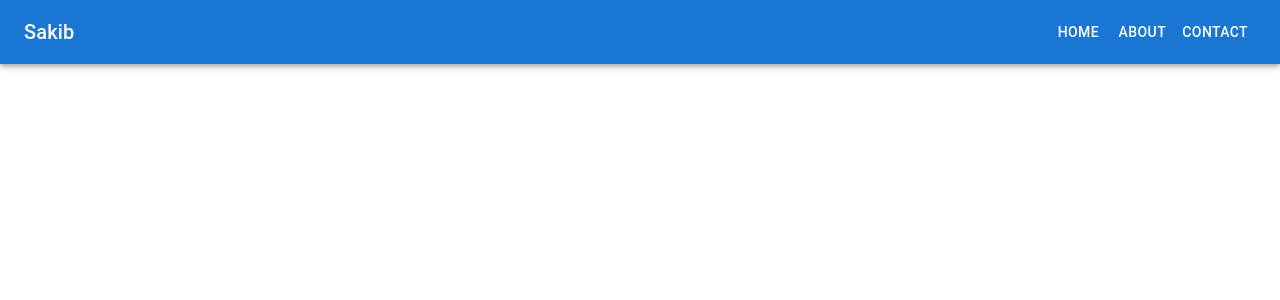
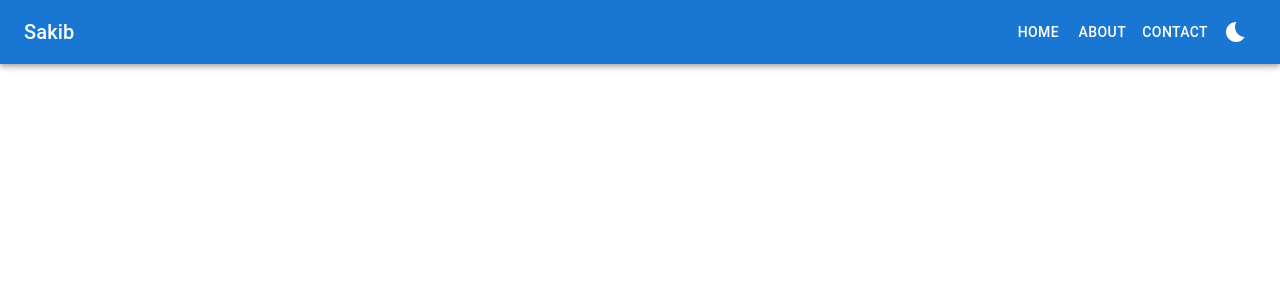
Before and after one commit to sakib-333/portfolio, a React (Vite) app: page / in a window 1280 px wide. Shown: the top 300 px of the page. Built offline with nearby package versions, Linux system fonts and the light colour scheme.

Commit message:
Add theme toggling.

```diff
--- a/src/App.jsx
+++ b/src/App.jsx
@@ -1,12 +1,20 @@
-import React from "react";
-import { Box } from "@mui/material";
+import React, { useState } from "react";
+import { ThemeProvider, createTheme } from "@mui/material/styles";
 import Navbar from "./components/Navbar";
 
 const App = () => {
+  const [mood, setMood] = useState("light");
+
+  const darkTheme = createTheme({
+    palette: {
+      mode: mood,
+    },
+  });
+
   return (
-    <Box>
-      <Navbar />
-    </Box>
+    <ThemeProvider theme={darkTheme}>
+      <Navbar mood={mood} setMood={setMood} />
+    </ThemeProvider>
   );
 };
 
--- a/src/components/Navbar.jsx
+++ b/src/components/Navbar.jsx
@@ -1,5 +1,4 @@
 import * as React from "react";
-import PropTypes from "prop-types";
 import AppBar from "@mui/material/AppBar";
 import Box from "@mui/material/Box";
 import CssBaseline from "@mui/material/CssBaseline";
@@ -14,22 +13,31 @@ import MenuIcon from "@mui/icons-material/Menu";
 import Toolbar from "@mui/material/Toolbar";
 import Typography from "@mui/material/Typography";
 import Button from "@mui/material/Button";
+import BedtimeIcon from "@mui/icons-material/Bedtime";
+import WbSunnyIcon from "@mui/icons-material/WbSunny";
 
 const drawerWidth = 240;
 const navItems = ["Home", "About", "Contact"];
 
-function Navbar(props) {
-  const { window } = props;
+function Navbar({ mood, setMood }) {
   const [mobileOpen, setMobileOpen] = React.useState(false);
 
   const handleDrawerToggle = () => {
     setMobileOpen((prevState) => !prevState);
   };
 
+  const handleChangeMood = () => {
+    if (mood === "light") {
+      setMood("dark");
+    } else {
+      setMood("light");
+    }
+  };
+
   const drawer = (
     <Box onClick={handleDrawerToggle} sx={{ textAlign: "center" }}>
       <Typography variant="h6" sx={{ my: 2 }}>
-        MUI
+        Sakib
       </Typography>
       <Divider />
       <List>
@@ -40,12 +48,17 @@ function Navbar(props) {
             </ListItemButton>
           </ListItem>
         ))}
+        <ListItem disablePadding>
+          <ListItemButton
+            sx={{ display: "flex", justifyContent: "center" }}
+            onClick={handleChangeMood}
+          >
+            {mood === "light" ? <BedtimeIcon /> : <WbSunnyIcon />}
+          </ListItemButton>
+        </ListItem>
       </List>
     </Box>
   );
-
-  const container =
-    window !== undefined ? () => window().document.body : undefined;
 
   return (
     <Box sx={{ display: "flex" }}>
@@ -77,12 +90,15 @@ function Navbar(props) {
                 {item}
               </Button>
             ))}
+            <IconButton sx={{ color: "#fff" }} onClick={handleChangeMood}>
+              {mood === "light" ? <BedtimeIcon /> : <WbSunnyIcon />}
+            </IconButton>
           </Box>
         </Toolbar>
       </AppBar>
       <nav>
         <Drawer
-          container={container}
+          // container={container}
           variant="temporary"
           open={mobileOpen}
           onClose={handleDrawerToggle}
```
